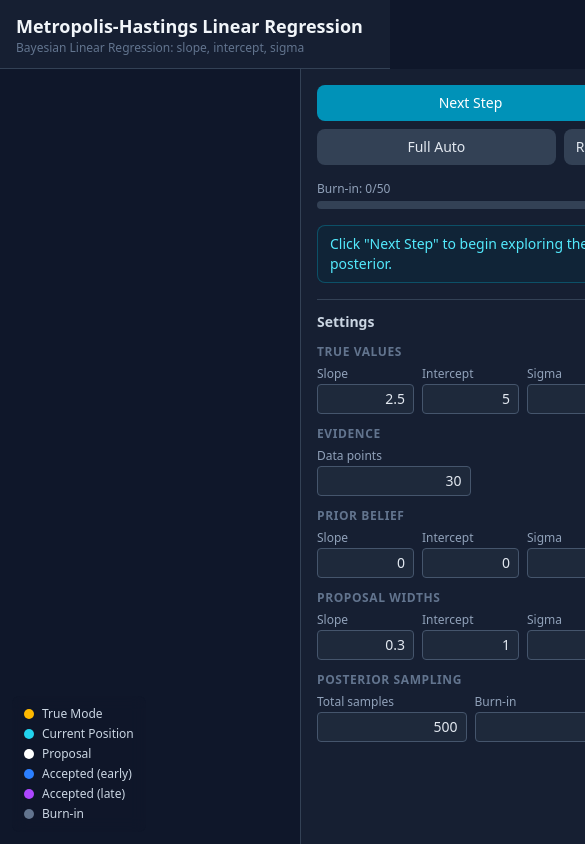
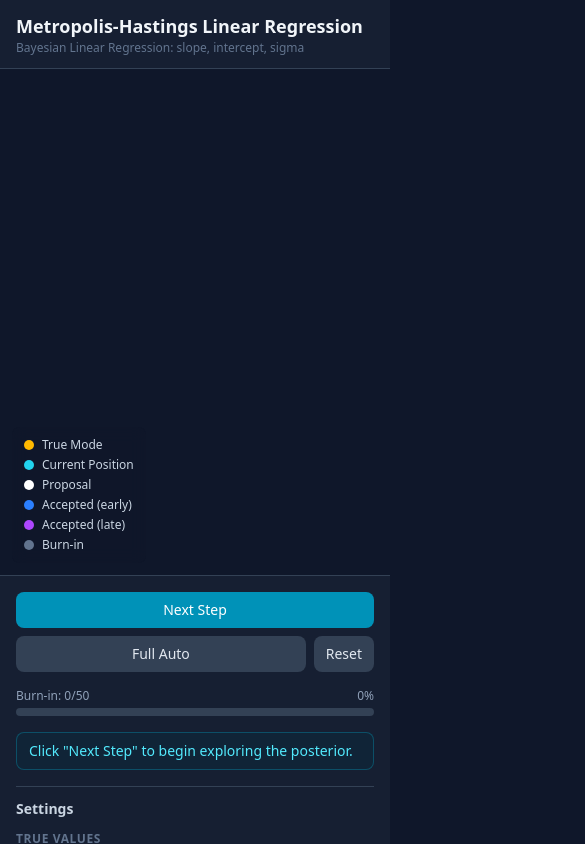
Before and after one commit to almostmachines/mhsim, a React (Vite) app: page / in a window 390 px wide. Shown: the top 844 px of the page, 585 px wide, since content can reach past the window. Built offline with nearby package versions, Linux system fonts and the light colour scheme; no server answers.

Commit message:
Mobile version

```diff
--- a/src/App.tsx
+++ b/src/App.tsx
@@ -82,7 +82,7 @@ export default function App() {
         </p>
       </header>
 
-      <div className="flex flex-1 min-h-0">
+      <div className="flex flex-col md:flex-row flex-1 min-h-0 overflow-y-auto md:overflow-hidden">
         <SceneRoot state={state} />
         <ControlPanel
           state={state}
--- a/src/scene/SceneRoot.tsx
+++ b/src/scene/SceneRoot.tsx
@@ -18,7 +18,7 @@ export function SceneRoot({ state }: SceneRootProps) {
   const bounds = useMemo(() => computeBounds(state), [state]);
 
   return (
-    <div className="relative flex-1 min-h-0">
+    <div className="relative min-h-[60vh] md:min-h-0 md:flex-1">
       <Canvas
         camera={{ position: [15, 12, 15], fov: 50, near: 0.1, far: 200 }}
         style={{ background: '#0f172a' }}
--- a/src/ui/ControlPanel.tsx
+++ b/src/ui/ControlPanel.tsx
@@ -60,7 +60,7 @@ export function ControlPanel({
   }, [state.acceptedSamples]);
 
   return (
-    <div className="w-[340px] shrink-0 bg-slate-800/50 border-l border-slate-700 flex flex-col overflow-y-auto">
+    <div className="w-full md:w-[340px] shrink-0 bg-slate-800/50 border-t md:border-t-0 md:border-l border-slate-700 flex flex-col overflow-y-auto">
       <div className="p-4 space-y-4">
         <StepControls
           phase={state.phase}
```
